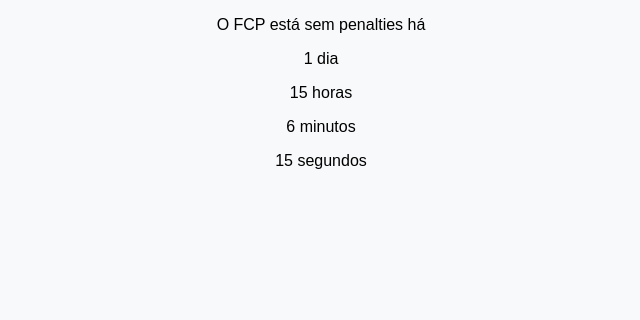
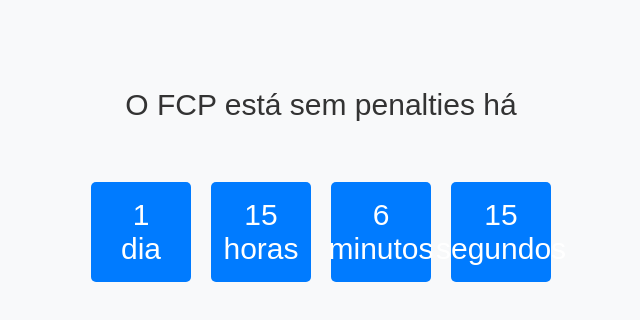
Before and after one commit to cvistas/countdown, a plain HTML site: page index.html in a window 1280 px wide. Shown: the whole page, without its empty margins (319-959 px from the left). Drawn offline with Linux system fonts and the light colour scheme.

Commit message:
Update styles.css

```diff
--- a/styles.css
+++ b/styles.css
@@ -2,17 +2,33 @@ body {
     font-family: Arial, sans-serif;
     text-align: center;
     background-color: #f8f9fa;
+    padding: 50px;
 }
 
-#countdown {
-    margin-top: 100px;
+#message {
+    font-size: 30px;
+    color: #333333;
+    margin-bottom: 30px;
 }
 
-#countdown p {
-    display: inline-block;
-    padding: 20px;
+#elapsed {
+    display: flex;
+    justify-content: center;
+    gap: 20px;
+    flex-wrap: wrap;
+}
+
+#elapsed p {
     background-color: #007bff;
     color: #ffffff;
+    padding: 20px;
     font-size: 30px;
-    margin: 0 10px;
+    border-radius: 5px;
+    width: 100px;
+    height: 100px;
+    display: flex;
+    align-items: center;
+    justify-content: center;
+    box-sizing: border-box;
+    margin-bottom: 20px;
 }
```
